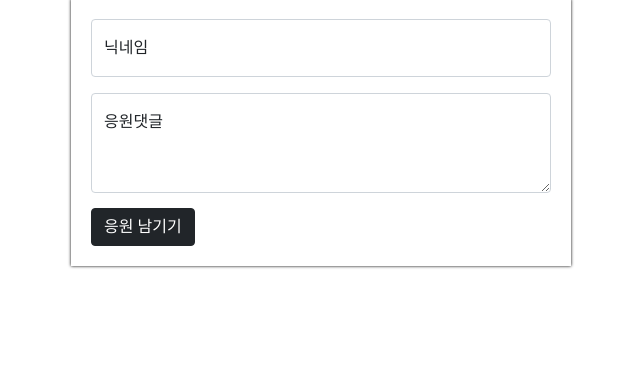
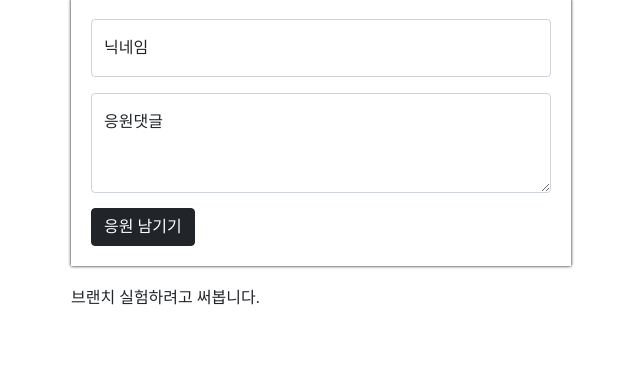
Before and after one commit to hyeonjun4460/personal-repository, a Flask app: page / in a window 1280 px wide. Shown: the part 321-710 px from the top of the page, without its empty margins (319-959 px from the left). Run offline with Flask 2, Linux system fonts and the light colour scheme; data that the repository does not hold is empty.

Commit message:
브랜치 실험용입니다.
version2 라는 새로운 브랜치 생성, main 브랜치와 차이점 확인.

```diff
--- a/homework/templates/index.html
+++ b/homework/templates/index.html
@@ -133,6 +133,7 @@
     <button onclick="save_comment()" type="button" class="btn btn-dark">응원 남기기</button>
 </div>
 <div class="mycards" id="comment-list">
+    <p>브랜치 실험하려고 써봅니다.</p>
 </div>
 </body>
 </html>
```
